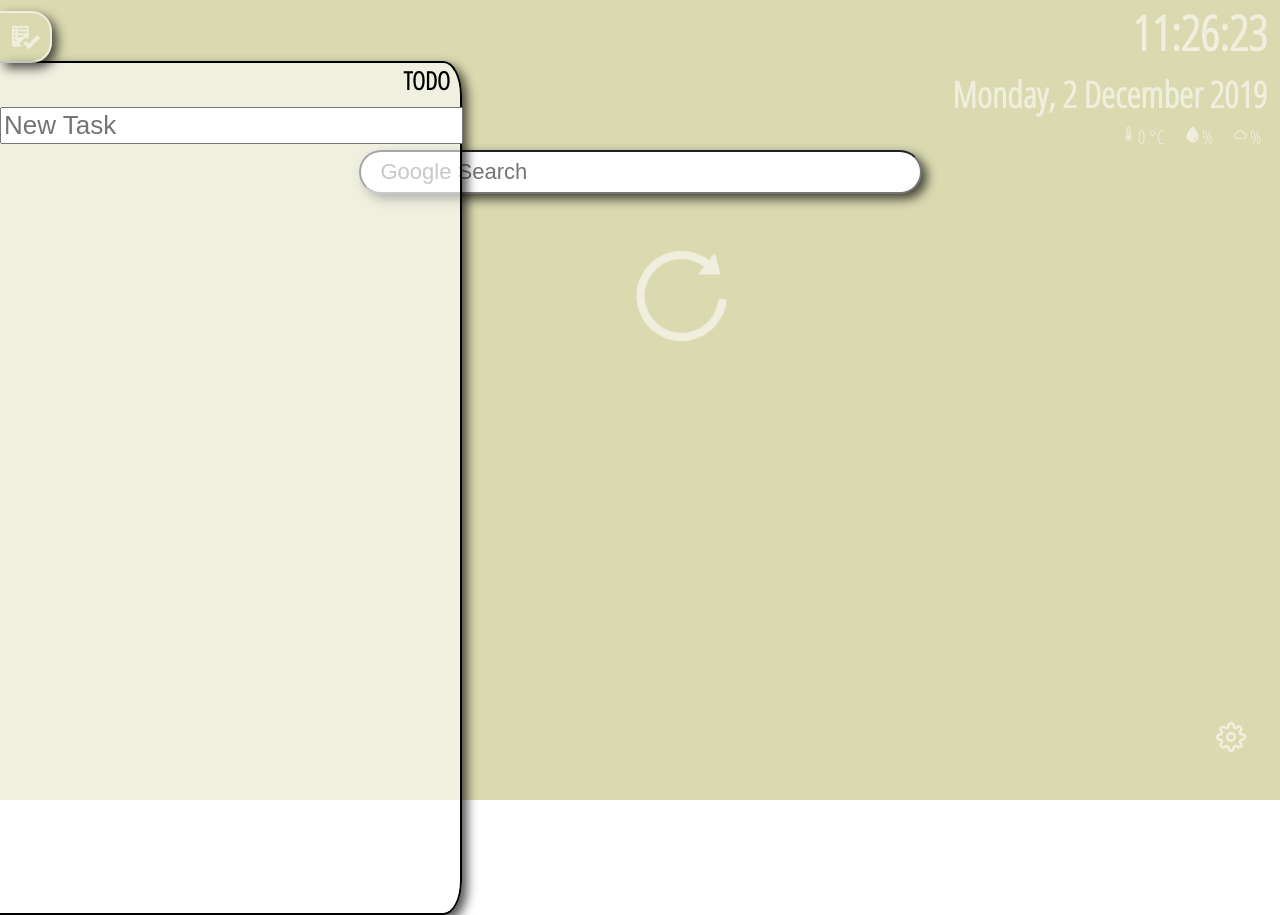
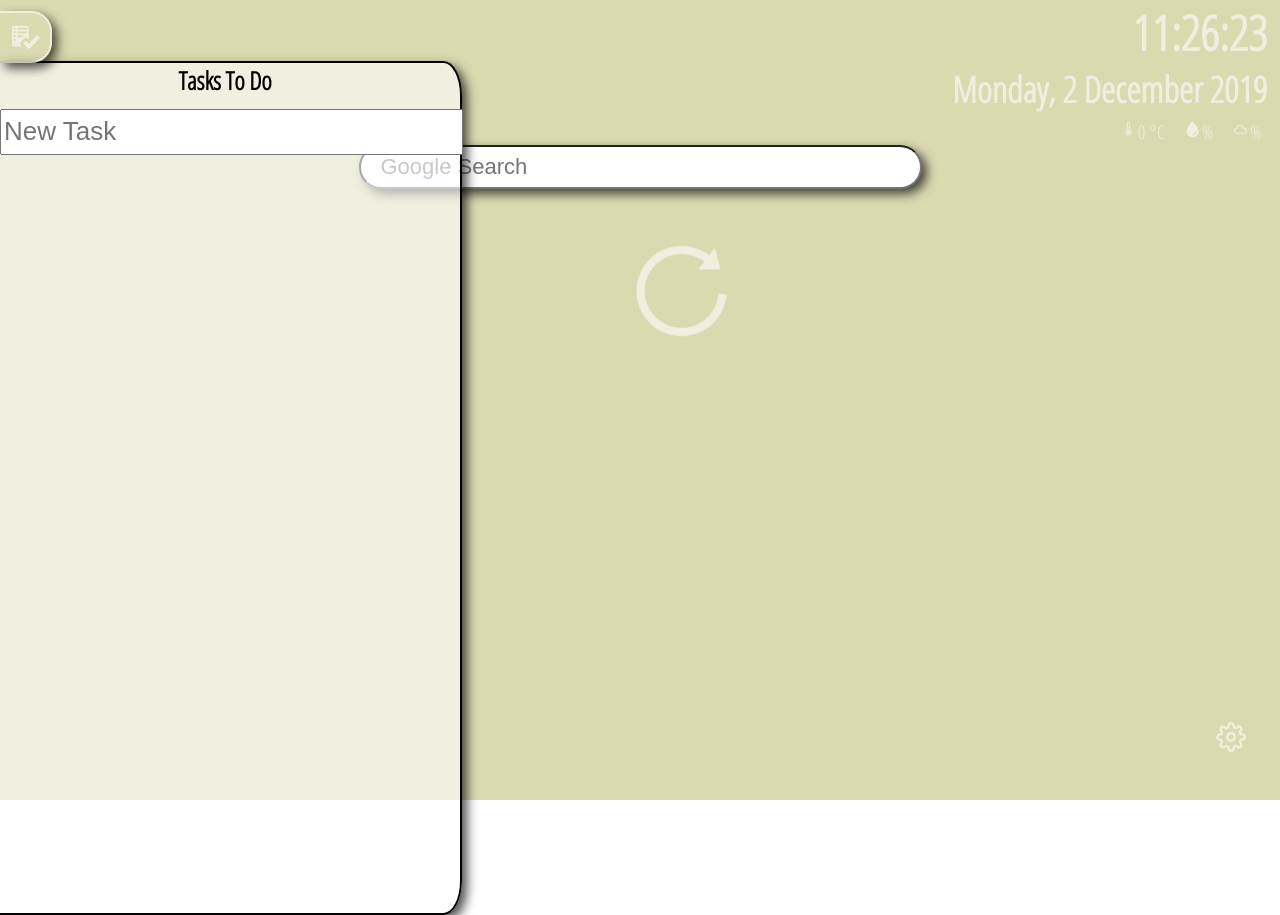
Before and after one commit to nickmilanos/My-Home-Page, a React (Create React App) app: page / in a window 1280 px wide. Both pictures are taken after a click on the element 26 px from the left and 37 px from the top of the page. Shown: the top 915 px of the page. Built offline with nearby package versions, Linux system fonts and the light colour scheme; no server answers.

Commit message:
Improved TODO List functionality.Also made it scrollable.Modified styles

```diff
--- a/src/Components/TodoList.js
+++ b/src/Components/TodoList.js
@@ -3,7 +3,10 @@ import {GoChecklist} from 'react-icons/go';
 
 export default class TodoList extends React.Component{
     onClickHandler(){
-        document.querySelector("#list").classList.toggle("zeroWidth");
+        document.querySelector("#list").classList.toggle("fullWidth");
+        document.querySelector("#list h5").classList.toggle("displayHeader");
+        document.querySelector("#list #input").classList.toggle("displayInputText");
+        document.querySelector('#list ul').classList.toggle('displayList');
 
     }
     onKeyPressHandler(event){
@@ -21,10 +24,12 @@ export default class TodoList extends React.Component{
             <div id="todoListContainer">
                 <span onClick={this.onClickHandler}><GoChecklist /></span>
                 <div id="list">
-                    <h5>TODO</h5>
+                    <h5>Tasks To Do</h5>
                     <input type="text" placeholder="New Task" id="input" onKeyPress={this.onKeyPressHandler}></input>
-                    <ul>
-                    </ul>
+                    <div id='ulWrapper'>
+                        <ul>
+                        </ul>
+                    </div>
                 </div>
             </div>
         );
--- a/src/Styles/App.css
+++ b/src/Styles/App.css
@@ -19,8 +19,10 @@
       margin-left: 69%;
       margin-top: 0;
       text-align: right; }
-    #appContainer #hourContainer h1, #appContainer #hourContainer h2 {
+    #appContainer #hourContainer h2 {
       margin-bottom: 5px; }
+    #appContainer #hourContainer h1 {
+      margin-bottom: 0; }
   #appContainer #googleSearchContainer {
     text-align: center; }
     #appContainer #googleSearchContainer #search {
@@ -64,18 +66,30 @@
       border-bottom-right-radius: 4%;
       border-top-right-radius: 4%;
       box-shadow: 5px 5px 11px rgba(0, 0, 0, 0.7); }
-      #appContainer #todoListContainer #list ul {
-        list-style-type: none;
-        padding-left: 0; }
-      #appContainer #todoListContainer #list li:nth-child(even) {
-        background: rgba(245, 243, 233, 0.5); }
+      #appContainer #todoListContainer #list #ulWrapper {
+        overflow-y: auto;
+        height: 730px; }
+        #appContainer #todoListContainer #list #ulWrapper ul {
+          list-style-type: none;
+          align-self: auto;
+          padding-left: 0;
+          margin: 0;
+          display: none; }
+        #appContainer #todoListContainer #list #ulWrapper li:nth-child(odd) {
+          background: rgba(245, 243, 233, 0.5); }
       #appContainer #todoListContainer #list h5 {
-        text-align: right;
-        margin: 0 10px 5px 0; }
+        text-align: center;
+        margin: 0 10px 5px 0;
+        height: 40px;
+        display: none;
+        transition: all 0.6s; }
       #appContainer #todoListContainer #list #input {
         width: 99%;
+        height: 40px;
         font-size: 26px;
-        outline: none; }
+        outline: none;
+        display: none;
+        transition: all 0.6s; }
   #appContainer #loadingContainer {
     animation-name: rotate;
     animation-iteration-count: infinite;
@@ -104,7 +118,13 @@
     filter: blur(2px); }
   #appContainer .unblured {
     filter: blur(0); }
-  #appContainer .zeroWidth {
+  #appContainer .fullWidth {
     width: 460px !important; }
+  #appContainer .displayHeader {
+    display: block !important; }
+  #appContainer .displayInputText {
+    display: inline-block !important; }
+  #appContainer .displayList {
+    display: block !important; }
 
 /*# sourceMappingURL=App.css.map */
--- a/src/Styles/App.scss
+++ b/src/Styles/App.scss
@@ -4,6 +4,9 @@
     justify-content: $justify_content;
 }
 $mainBoxShadow: 5px 5px 11px rgba(0, 0, 0, 0.7);
+$todoInputHeight: 40px;
+$todoListHeight: 850px;
+$todoListHeaderHeight: 40px;
 
 
 #appContainer{
@@ -28,8 +31,11 @@ $mainBoxShadow: 5px 5px 11px rgba(0, 0, 0, 0.7);
             margin-top:0;
             text-align: right;
         }
-        h1, h2{
+        h2{
             margin-bottom:5px;
+        }
+        h1{
+            margin-bottom: 0;
         }
     }
     #googleSearchContainer{
@@ -71,7 +77,7 @@ $mainBoxShadow: 5px 5px 11px rgba(0, 0, 0, 0.7);
         #list{
             transition: all 0.6s;
             width: 0px;
-            height: 850px;
+            height: $todoListHeight;
             background: rgba(255, 255, 255, 0.6);
             color: black;
             border-right: 2px solid black;
@@ -80,21 +86,34 @@ $mainBoxShadow: 5px 5px 11px rgba(0, 0, 0, 0.7);
             border-bottom-right-radius: 4%;
             border-top-right-radius: 4%;
             box-shadow: $mainBoxShadow;
-            ul{
-                list-style-type: none;
-                padding-left: 0;
-            }
-            li:nth-child(even){
-                background:rgba(245, 243, 233, 0.5);
+            #ulWrapper{
+                overflow-y: auto;
+                height: $todoListHeight - $todoInputHeight - $todoListHeaderHeight - 40px;
+                ul{
+                    list-style-type: none;
+                    align-self: auto;
+                    padding-left: 0;
+                    margin: 0;
+                    display: none;
+                }
+                li:nth-child(odd){
+                    background:rgba(245, 243, 233, 0.5);
+                }
             }
             h5{
-                text-align: right;
+                text-align: center;
                 margin: 0 10px 5px 0;
+                height: $todoListHeaderHeight;
+                display: none;
+                transition: all 0.6s;
             }
             #input{
                 width: 99%;
+                height: $todoInputHeight;
                 font-size: 26px;
                 outline: none;
+                display: none;
+                transition: all 0.6s;
             }
         }
     }
@@ -135,7 +154,16 @@ $mainBoxShadow: 5px 5px 11px rgba(0, 0, 0, 0.7);
     .unblured{
         filter: blur(0);
     }
-    .zeroWidth{
+    .fullWidth{
         width: 460px !important;
     }
+    .displayHeader{
+        display: block !important;
+    }
+    .displayInputText{
+        display: inline-block !important;
+    }
+    .displayList{
+        display: block !important;
+    }
 }
```
Also changed, not shown: 2 other files (tests, documents, lock files or other folders).
